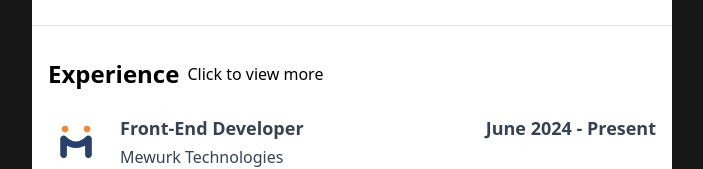
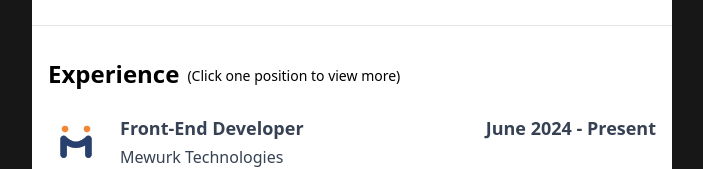
Before and after one commit to SaiChaii/portfolio, a React (Vite) app: page /#/about in a window 1280 px wide. Shown: the part 523-692 px from the top of the page, without its empty margins (288-991 px from the left). Built offline with nearby package versions, Linux system fonts and the light colour scheme; no server answers.

Commit message:
minor changes

```diff
--- a/src/App.jsx
+++ b/src/App.jsx
@@ -216,7 +216,9 @@ function Section({ id, title, children, first = false }) {
       <div className="flex items-center gap-2">
         <h2 className="mb-2 text-2xl  dark:text-gray-300 font-bold">{title}</h2>
         {title == "Experience" && (
-          <div className="mb-2 text dark:text-gray-300">Click to view more</div>
+          <div className="mb-1 text-sm dark:text-gray-300">
+            (Click one position to view more)
+          </div>
         )}
       </div>
       <div className="text-gray-700 dark:text-gray-300 leading-relaxed">
```
